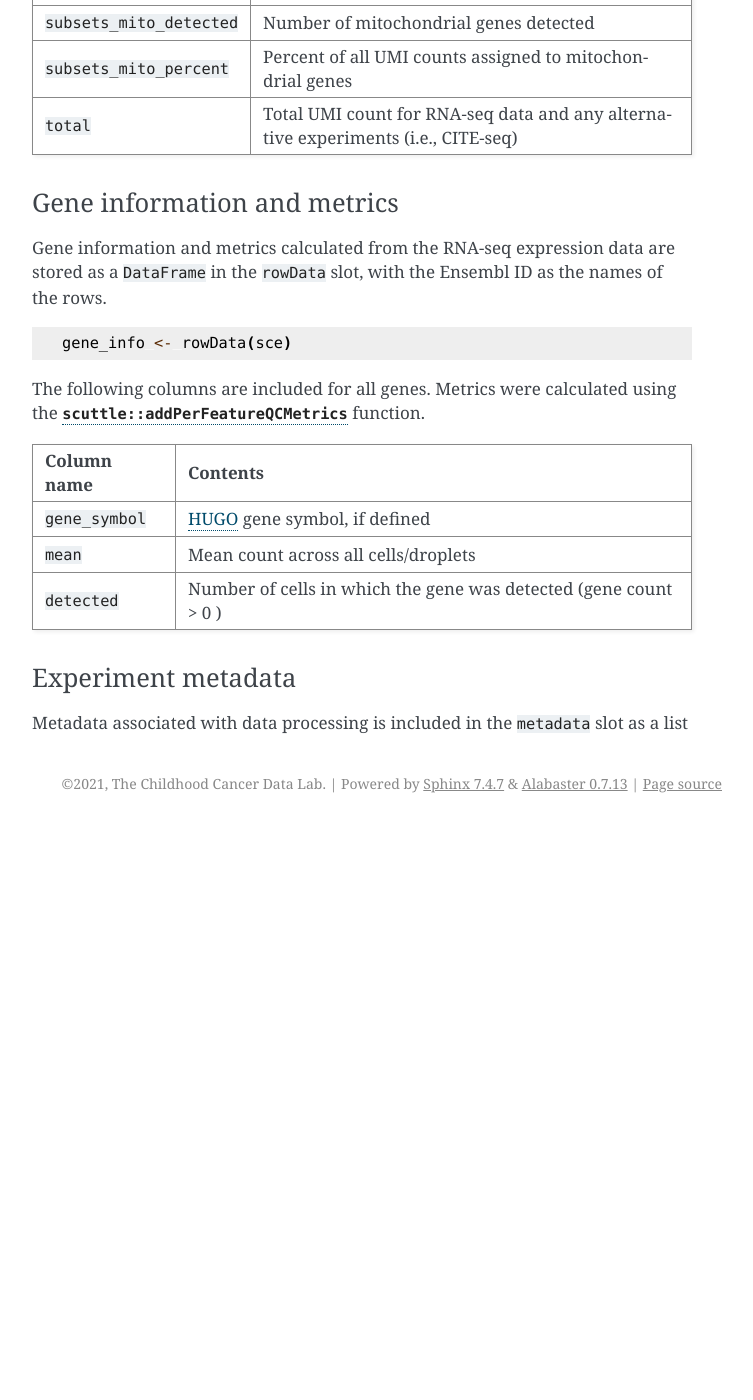
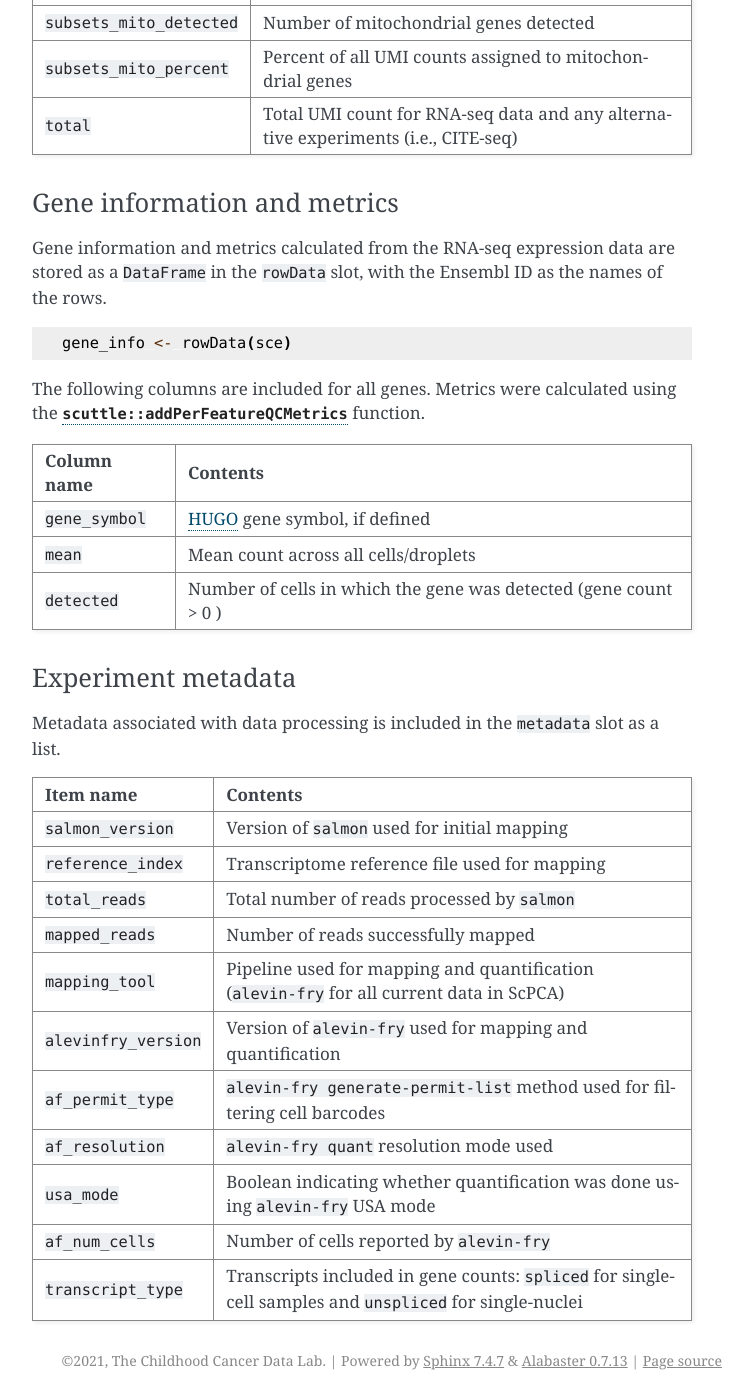
Before and after one commit to DongzeHE/scpca-docs, a Sphinx documentation site: the page built from docs/sce_file_contents.md, in a window 1280 px wide and 1400 px high, scrolled down 1256 px. Shown: the whole window, without its empty margins (388-1141 px from the left). Built offline with Sphinx 7.4.7, drawn with Linux system fonts in a browser that asks for light colours; before the commit the page ends 2079 px from its top, so only the background shows below that.

Commit message:
add metadata

```diff
--- a/docs/sce_file_contents.md
+++ b/docs/sce_file_contents.md
@@ -65,4 +65,18 @@ Metrics were calculated using the [`scuttle::addPerFeatureQCMetrics`](https://rd
 
 ### Experiment metadata
 
-Metadata associated with data processing is included in the `metadata` slot as a list
+Metadata associated with data processing is included in the `metadata` slot as a list.
+
+| Item name           | Contents |
+| ------------------- | -------- |
+| `salmon_version`    | Version of `salmon` used for initial mapping
+| `reference_index`   | Transcriptome reference file used for mapping
+| `total_reads`       | Total number of reads processed by `salmon`
+| `mapped_reads`      | Number of reads successfully mapped
+| `mapping_tool`      | Pipeline used for mapping and quantification (`alevin-fry` for all current data in ScPCA)
+| `alevinfry_version` | Version of `alevin-fry` used for mapping and quantification
+| `af_permit_type`    | `alevin-fry generate-permit-list` method used for filtering cell barcodes
+| `af_resolution`     | `alevin-fry quant` resolution mode used
+| `usa_mode`          | Boolean indicating whether quantification was done using `alevin-fry` USA mode
+| `af_num_cells`      | Number of cells reported by `alevin-fry`
+| `transcript_type`   | Transcripts included in gene counts: `spliced` for single-cell samples and `unspliced` for single-nuclei
```
